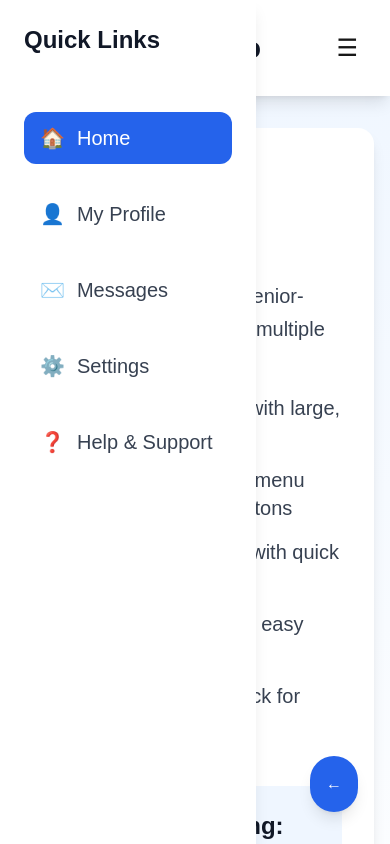
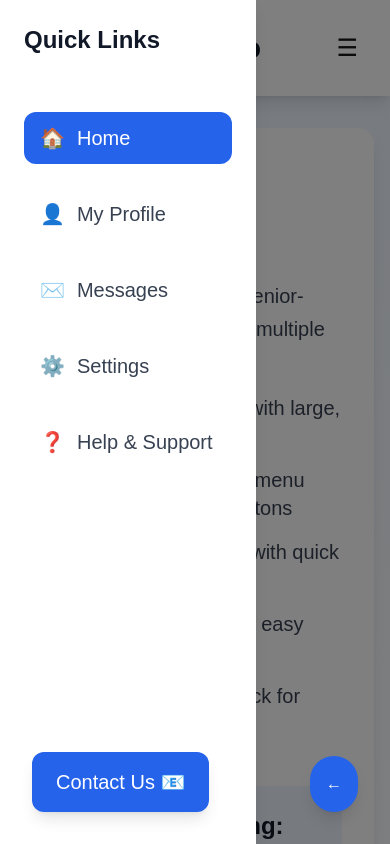
Before and after one commit to haxybaxy/iechallenge, a Next.js app: page /demos/navigation in a window 390 px wide. Shown: the top 844 px of the page. Built offline with nearby package versions, Linux system fonts and the light colour scheme.

Commit message:
works on mobilke!

```diff
--- a/app/demos/navigation/page.tsx
+++ b/app/demos/navigation/page.tsx
@@ -18,7 +18,7 @@ export default function NavigationDemo() {
   ]
 
   return (
-    <div className="min-h-screen bg-gradient-to-b from-blue-50 to-white">
+    <div className="min-h-screen bg-gradient-to-b from-blue-50 to-white relative">
       {/* Top Navigation Bar */}
       <nav className="bg-white shadow-lg p-4">
         <div className="max-w-7xl mx-auto flex justify-between items-center">
@@ -81,7 +81,8 @@ export default function NavigationDemo() {
         {/* Sidebar Toggle Button */}
         <button
           className="fixed bottom-8 right-8 lg:hidden bg-blue-600 text-white p-4 rounded-full shadow-lg
-                     hover:bg-blue-700 focus:ring-4 focus:ring-blue-300"
+                     hover:bg-blue-700 focus:ring-4 focus:ring-blue-300
+                     sm:right-8 right-4 sm:bottom-8 bottom-4 z-40"
           onClick={() => setIsSidebarOpen(!isSidebarOpen)}
           aria-label={isSidebarOpen ? 'Close sidebar' : 'Open sidebar'}
         >
@@ -93,7 +94,8 @@ export default function NavigationDemo() {
           className={`${
             isSidebarOpen ? 'translate-x-0' : '-translate-x-full'
           } lg:translate-x-0 transition-transform duration-300 fixed lg:static
-          left-0 top-0 h-full lg:h-auto w-64 bg-white shadow-lg lg:mr-8 z-10`}
+          left-0 top-0 h-full lg:h-auto w-64 bg-white shadow-lg lg:mr-8 z-30
+          lg:block ${isSidebarOpen ? 'block' : 'hidden'}`}
         >
           <div className="p-6 space-y-6">
             <h2 className="text-2xl font-semibold text-gray-900 mb-8">Quick Links</h2>
@@ -104,7 +106,12 @@ export default function NavigationDemo() {
                           ${activeTab === item.id
                     ? 'bg-blue-600 text-white'
                     : 'text-gray-700 hover:bg-gray-100'}`}
-                onClick={() => setActiveTab(item.id)}
+                onClick={() => {
+                  setActiveTab(item.id)
+                  if (window.innerWidth < 1024) { // Close sidebar on mobile after selection
+                    setIsSidebarOpen(false)
+                  }
+                }}
               >
                 <span className="mr-3">{item.icon}</span>
                 {item.label}
@@ -112,6 +119,15 @@ export default function NavigationDemo() {
             ))}
           </div>
         </aside>
+
+        {/* Overlay for mobile when sidebar is open */}
+        {isSidebarOpen && (
+          <div
+            className="fixed inset-0 bg-black bg-opacity-50 lg:hidden z-20"
+            onClick={() => setIsSidebarOpen(false)}
+            aria-label="Close sidebar"
+          />
+        )}
 
         {/* Main Content */}
         <main className="flex-1 bg-white rounded-2xl shadow-lg p-8">
@@ -164,7 +180,9 @@ export default function NavigationDemo() {
       <button
         onClick={() => setIsModalOpen(true)}
         className="fixed bottom-8 left-8 bg-blue-600 text-white text-xl px-6 py-4 rounded-xl shadow-lg
-                   hover:bg-blue-700 focus:ring-4 focus:ring-blue-300 transition-all"
+                   hover:bg-blue-700 focus:ring-4 focus:ring-blue-300 transition-all
+                   sm:left-8 left-4 sm:bottom-8 bottom-4 z-40
+                   sm:text-xl text-lg sm:px-6 px-4 sm:py-4 py-3"
       >
         Contact Us 📧
       </button>
@@ -172,10 +190,10 @@ export default function NavigationDemo() {
       {/* Feedback Modal */}
       {isModalOpen && (
         <div className="fixed inset-0 bg-black bg-opacity-50 flex items-center justify-center p-4 z-50">
-          <div className="bg-white rounded-2xl shadow-lg max-w-2xl w-full max-h-[90vh] overflow-y-auto">
-            <div className="p-8">
+          <div className="bg-white rounded-2xl shadow-lg w-full max-w-2xl mx-4 max-h-[90vh] overflow-y-auto">
+            <div className="p-8 sm:p-8 p-4">
               <div className="flex justify-between items-center mb-6">
-                <h2 className="text-3xl font-bold text-gray-900">Contact Us</h2>
+                <h2 className="text-3xl font-bold text-gray-900 sm:text-3xl text-2xl">Contact Us</h2>
                 <button
                   onClick={() => setIsModalOpen(false)}
                   className="text-2xl text-gray-500 hover:text-gray-700 p-2"
@@ -202,7 +220,7 @@ export default function NavigationDemo() {
                     id="name"
                     type="text"
                     required
-                    className="w-full p-4 text-xl border-2 border-gray-300 rounded-xl
+                    className="w-full p-4 sm:p-4 p-3 text-xl sm:text-xl text-lg border-2 border-gray-300 rounded-xl
                               focus:border-blue-500 focus:ring-2 focus:ring-blue-200
                               shadow-sm text-gray-900"
                     placeholder="Enter your name"
@@ -217,7 +235,7 @@ export default function NavigationDemo() {
                     id="email"
                     type="email"
                     required
-                    className="w-full p-4 text-xl border-2 border-gray-300 rounded-xl
+                    className="w-full p-4 sm:p-4 p-3 text-xl sm:text-xl text-lg border-2 border-gray-300 rounded-xl
                               focus:border-blue-500 focus:ring-2 focus:ring-blue-200
                               shadow-sm text-gray-900"
                     placeholder="Enter your email"
@@ -234,7 +252,7 @@ export default function NavigationDemo() {
                     rows={4}
                     value={feedback}
                     onChange={(e) => setFeedback(e.target.value)}
-                    className="w-full p-4 text-xl border-2 border-gray-300 rounded-xl
+                    className="w-full p-4 sm:p-4 p-3 text-xl sm:text-xl text-lg border-2 border-gray-300 rounded-xl
                               focus:border-blue-500 focus:ring-2 focus:ring-blue-200
                               shadow-sm text-gray-900"
                     placeholder="How can we help you?"
@@ -243,7 +261,8 @@ export default function NavigationDemo() {
 
                 <button
                   type="submit"
-                  className="w-full py-4 px-6 text-xl bg-gradient-to-r from-blue-600 to-blue-700
+                  className="w-full py-4 sm:py-4 py-3 px-6 text-xl sm:text-xl text-lg
+                           bg-gradient-to-r from-blue-600 to-blue-700
                            text-white rounded-xl shadow-md hover:shadow-lg transform hover:-translate-y-0.5
                            transition-all focus:ring-4 focus:ring-blue-300"
                 >
```
